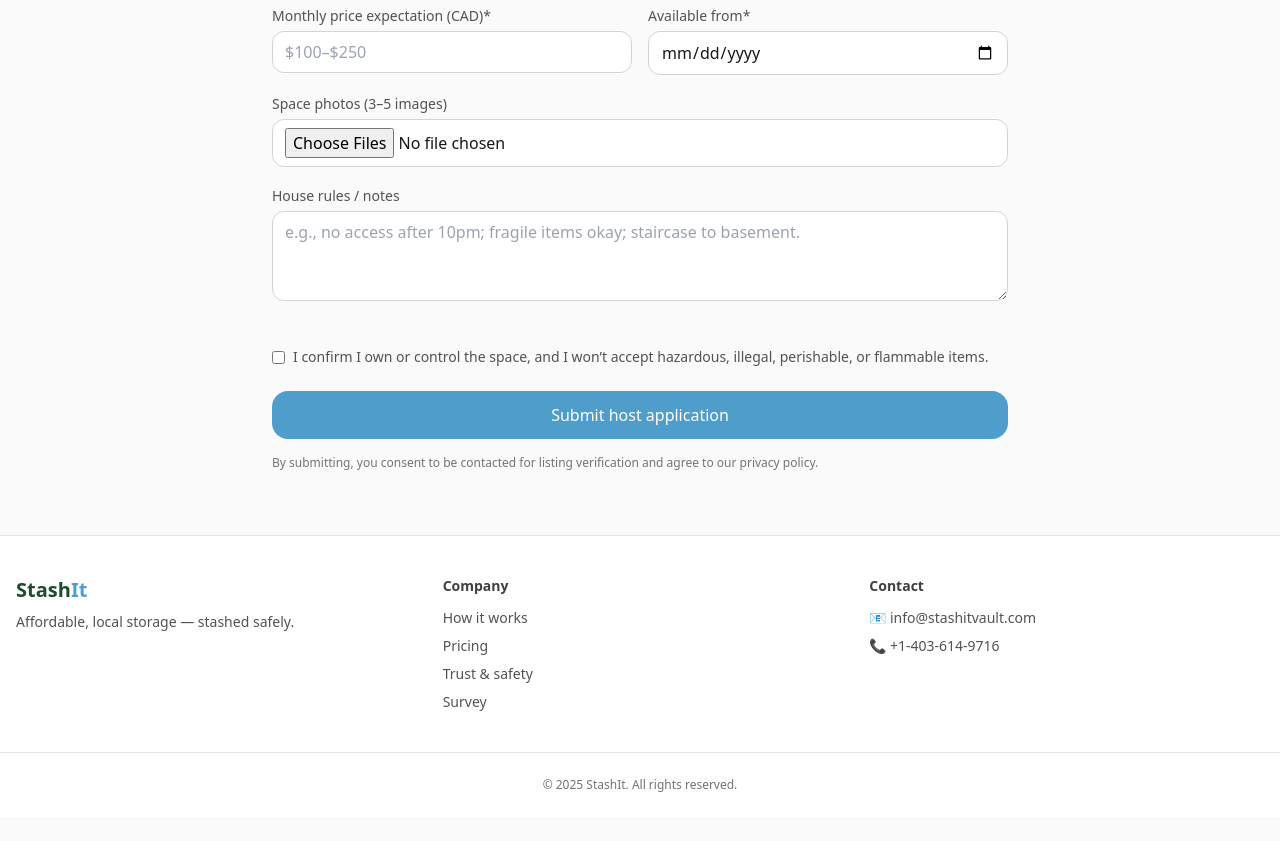
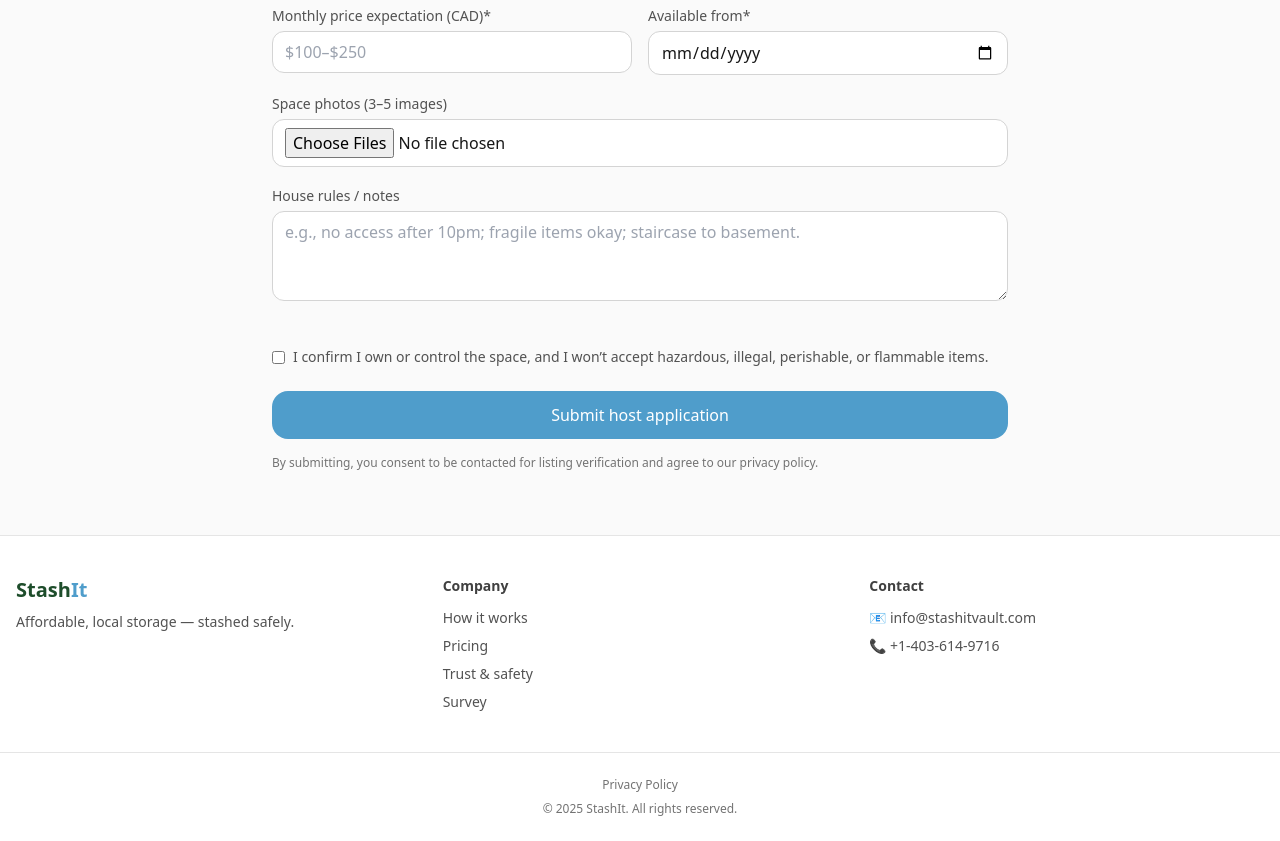
Before and after one commit to nishthamangal/StashIt, a website: page index.html in a window 1280 px wide. Shown: the part 3358-4199 px from the top of the page. Before the commit the page ends 4175 px from the top, so only its background shows below. Drawn offline with nearby package versions, Linux system fonts and the light colour scheme.

Commit message:
Update footer to include Privacy Policy link
Added a Privacy Policy link to the footer.

```diff
--- a/index.html
+++ b/index.html
@@ -493,7 +493,15 @@
           </ul>
         </div>
       </div>
-      <div class="border-t border-neutral-200 py-6 text-center text-xs text-neutral-500">© 2025 StashIt. All rights reserved.</div>
+      <div class="border-t border-neutral-200 py-6 text-center text-xs text-neutral-500">
+       <div class="mb-2">
+        <a href="/privacy.html" class="hover:text-[#1E4D2B]">
+         Privacy Policy
+        </a>
+       </div>
+        © 2025 StashIt. All rights reserved.
+      </div>
+
     </footer>
 
     <!-- Simple script to show/hide “Other” text fields when user selects Other -->
```
